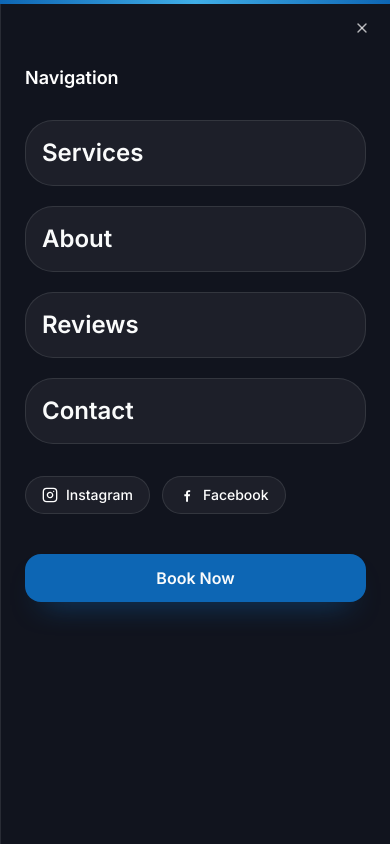
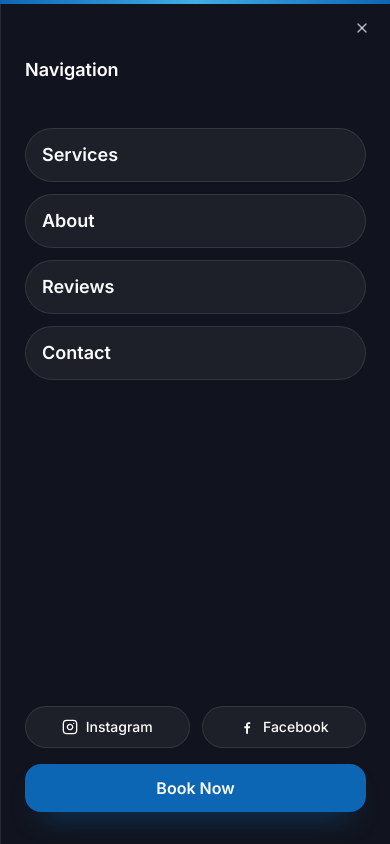
Before and after one commit to RichardSD98/gft-barber, a Next.js app: page / in a window 390 px wide. Both pictures are taken after a click on the button "Open menu". Shown: the top 844 px of the page. Built offline with nearby package versions, Linux system fonts and the light colour scheme; grey boxes are pictures that could not be loaded.

Commit message:
Polish mobile menu alignment and spacing

```diff
--- a/src/components/layout/Navbar.tsx
+++ b/src/components/layout/Navbar.tsx
@@ -173,12 +173,12 @@ function Navbar() {
           setIsMenuOpen(false);
         }}
       >
-        <SheetContent side="right" className="w-full max-w-full px-6 pt-10 md:hidden">
+        <SheetContent side="right" className="flex w-full max-w-full flex-col px-6 pb-8 pt-8 md:hidden">
           <SheetHeader className="px-0 pb-3">
             <SheetTitle className="text-white">Navigation</SheetTitle>
           </SheetHeader>
 
-          <nav id="mobile-menu" className="mt-4 flex flex-col gap-5" aria-label="Mobile">
+          <nav id="mobile-menu" className="mt-4 flex flex-col gap-3" aria-label="Mobile">
             {navLinks.map((link) => {
               const isActive = pathname === link.href;
 
@@ -187,7 +187,7 @@ function Navbar() {
                   key={link.href}
                   href={link.href}
                   className={[
-                    'rounded-2xl border px-4 py-4 text-2xl font-semibold transition-colors duration-150',
+                    'rounded-2xl border px-4 py-3 text-lg font-semibold transition-colors duration-150',
                     isActive
                       ? 'border-brand-sky/30 bg-brand-sky/10 text-brand-sky'
                       : 'border-white/10 bg-white/5 text-brand-white hover:text-brand-sky',
@@ -201,7 +201,8 @@ function Navbar() {
             })}
           </nav>
 
-          <div className="mt-8 flex items-center gap-3">
+          <div className="mt-auto space-y-4 pt-6">
+            <div className="grid grid-cols-2 gap-3">
               {socialLinks.map((social) => {
                 const Icon = social.icon;
 
@@ -211,7 +212,7 @@ function Navbar() {
                     href={social.href}
                     target="_blank"
                     rel="noopener noreferrer"
-                  className="inline-flex items-center gap-2 rounded-full border border-white/10 bg-white/5 px-4 py-2 text-sm font-medium text-white transition-colors duration-150 hover:text-brand-sky"
+                    className="inline-flex w-full items-center justify-center gap-2 rounded-full border border-white/10 bg-white/5 px-4 py-2.5 text-sm font-medium text-white transition-colors duration-150 hover:text-brand-sky"
                   >
                     <Icon className="h-4 w-4" />
                     {social.label}
@@ -220,9 +221,10 @@ function Navbar() {
               })}
             </div>
 
-          <Button asChild size="lg" className="mt-10 w-full justify-center">
+            <Button asChild size="lg" className="w-full justify-center">
               <Link href="/booking">Book Now</Link>
             </Button>
+          </div>
         </SheetContent>
       </Sheet>
     </>
```
Lines whose indentation alone changed are shown as unchanged.
